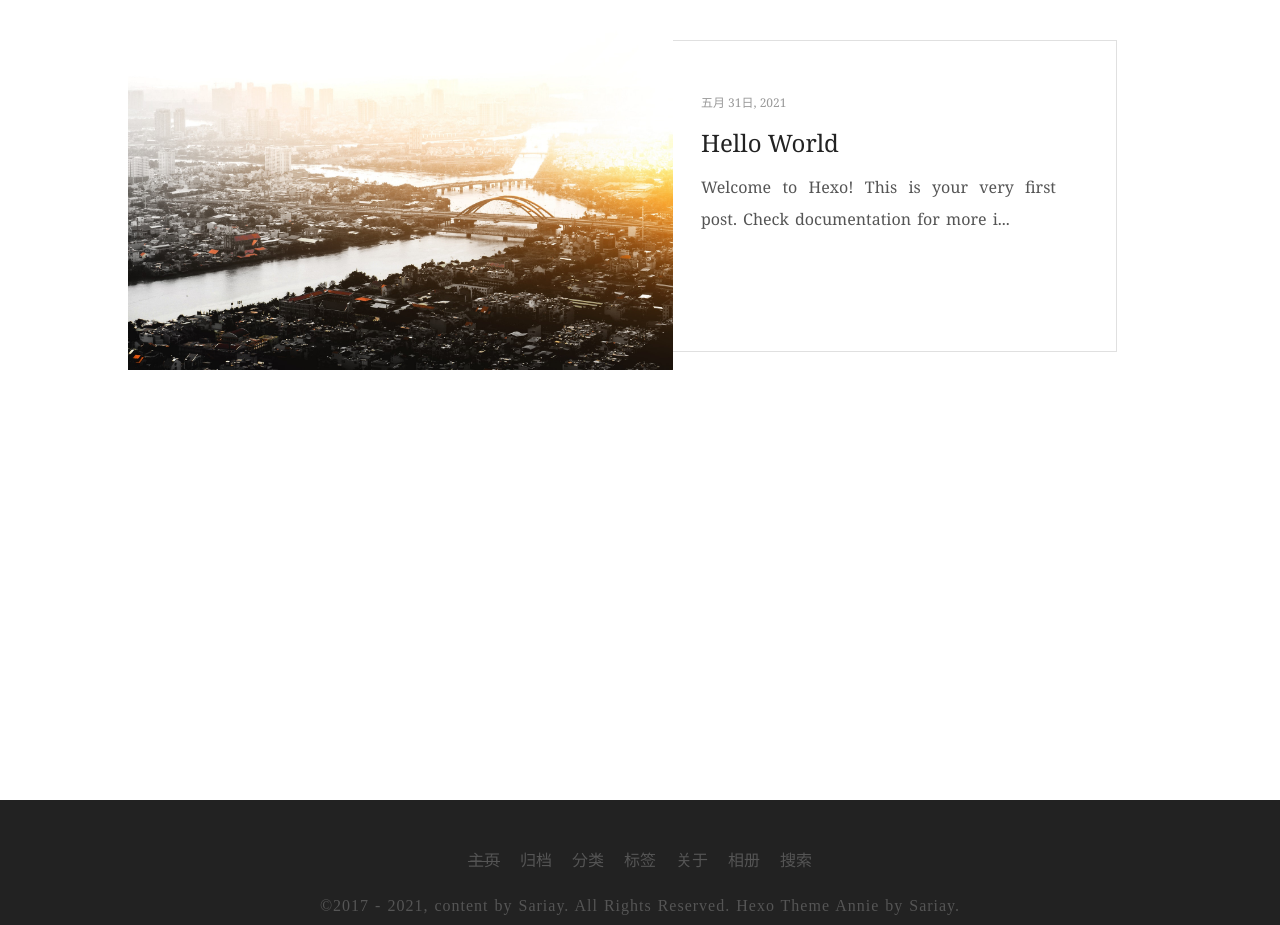
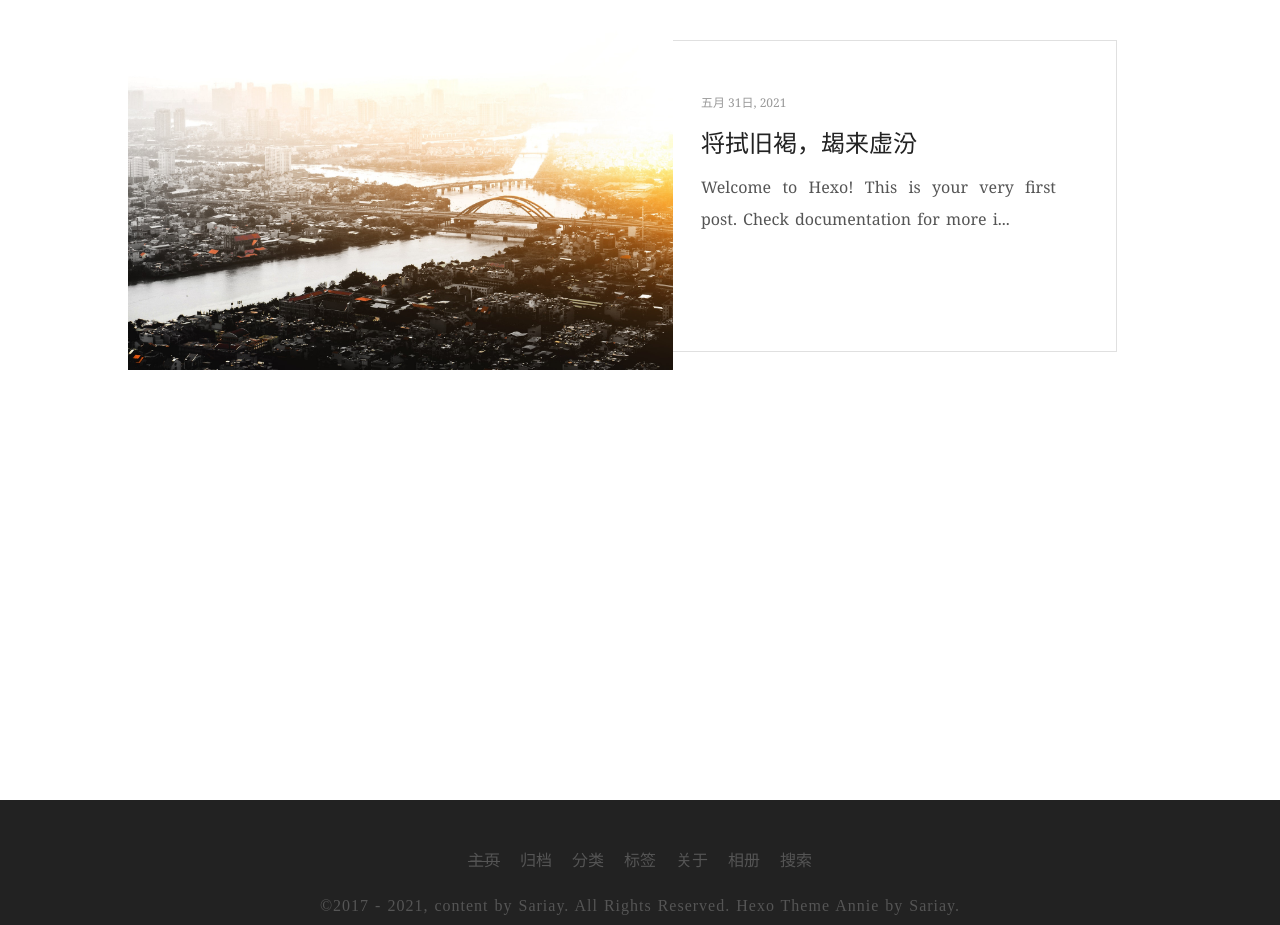
Before and after one commit to btbkbjd/btbkbjd.github.io, a plain HTML site: page index.html in a window 1280 px wide. Shown: the part 900-1825 px from the top of the page. Drawn offline with Linux system fonts and the light colour scheme; no server answers; files whose address does not match are found by name.

Commit message:
Site updated: 2021-06-09 00:07:50

```diff
--- a/index.html
+++ b/index.html
@@ -229,7 +229,7 @@
 	<div id="layout-cart">
 
 			<div class="post" id="post">
-				<a class="post-cover" href="/2021/05/31/hello-world/" title=" Hello World " target="_blank">
+				<a class="post-cover" href="/2021/05/31/hello-world/" title=" 将拭旧褐，朅来虚汾 " target="_blank">
 
 					<img class="lazy" src="/img/lazy.gif" data-src="/img/cart_cover.jpg"/>
 				</a>
@@ -239,10 +239,10 @@
 						五月 31日, 2021
 					</p>
 					<h3 class="post-title" id="post-title-index">
-						<a href="/2021/05/31/hello-world/" title="Hello World">
+						<a href="/2021/05/31/hello-world/" title="将拭旧褐，朅来虚汾">
 
 	<a href="/2021/05/31/hello-world/" itemprop="url">
-		Hello World
+		将拭旧褐，朅来虚汾
 	</a>
 
 						</a>
```
Also changed, not shown: 2021/05/31/hello-world/index.html (+4 -4 lines), archives/2021/05/index.html (+2 -2 lines), archives/2021/index.html (+2 -2 lines), archives/index.html (+2 -2 lines).
